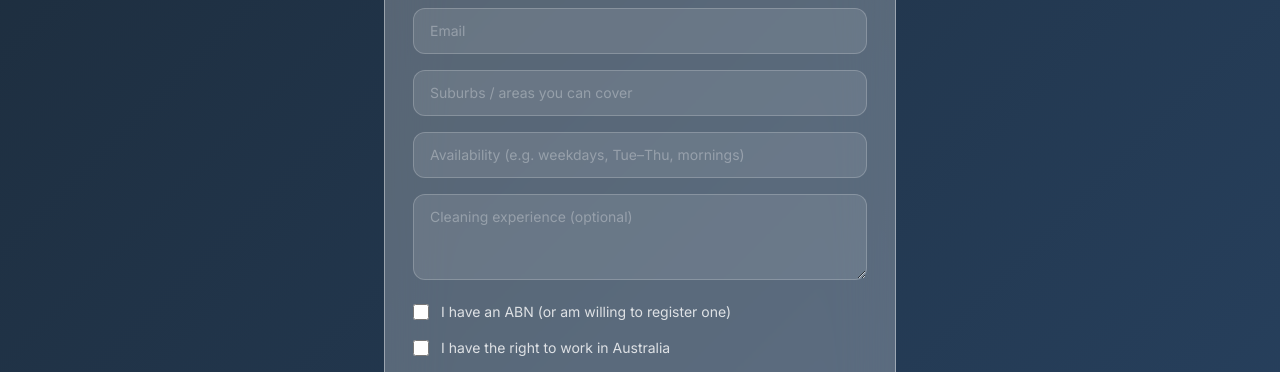
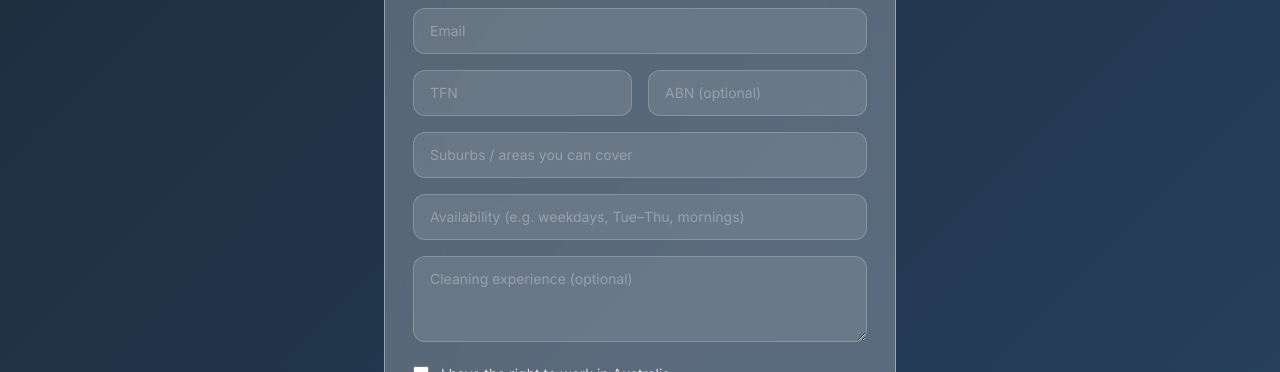
Before and after one commit to indergill2410-tech/CleanandGo, a Next.js app: page /careers/apply in a window 1280 px wide. Shown: the part 379-751 px from the top of the page. Built offline with nearby package versions, Linux system fonts and the light colour scheme; no server answers.

Commit message:
Add TFN onboarding and customer messaging

```diff
--- a/components/CareersApplyForm.tsx
+++ b/components/CareersApplyForm.tsx
@@ -6,7 +6,7 @@ type DocKey = 'resume' | 'police' | 'wwcc'
 export default function CareersApplyForm() {
   const [form, setForm] = useState({
     name: '', email: '', phone: '', suburbs: '', experience: '', availability: '',
-    hasAbn: false, rightToWork: false, hasPoliceCheck: false, hasWwcc: false,
+    tfn: '', abn: '', rightToWork: false, hasPoliceCheck: false, hasWwcc: false,
   })
   const [docs, setDocs] = useState<Record<DocKey, { url: string; name: string }>>({
     resume: { url: '', name: '' },
@@ -95,14 +95,14 @@ export default function CareersApplyForm() {
         <input type="tel" placeholder="Phone" value={form.phone} onChange={e => set('phone', e.target.value)} required className={inputCls} />
       </div>
       <input type="email" placeholder="Email" value={form.email} onChange={e => set('email', e.target.value)} required className={inputCls} />
+      <div className="grid sm:grid-cols-2 gap-4">
+        <input inputMode="numeric" placeholder="TFN" value={form.tfn} onChange={e => set('tfn', e.target.value)} required className={inputCls} />
+        <input inputMode="numeric" placeholder="ABN (optional)" value={form.abn} onChange={e => set('abn', e.target.value)} className={inputCls} />
+      </div>
       <input placeholder="Suburbs / areas you can cover" value={form.suburbs} onChange={e => set('suburbs', e.target.value)} className={inputCls} />
       <input placeholder="Availability (e.g. weekdays, Tue–Thu, mornings)" value={form.availability} onChange={e => set('availability', e.target.value)} className={inputCls} />
       <textarea placeholder="Cleaning experience (optional)" value={form.experience} onChange={e => set('experience', e.target.value)} rows={3} className={inputCls} />
 
-      <label className="flex items-center gap-3 text-white/80 text-sm">
-        <input type="checkbox" checked={form.hasAbn} onChange={e => set('hasAbn', e.target.checked)} className="w-4 h-4 accent-[#4A7FA5]" />
-        I have an ABN (or am willing to register one)
-      </label>
       <label className="flex items-center gap-3 text-white/80 text-sm">
         <input type="checkbox" checked={form.rightToWork} onChange={e => set('rightToWork', e.target.checked)} className="w-4 h-4 accent-[#4A7FA5]" />
         I have the right to work in Australia
```
